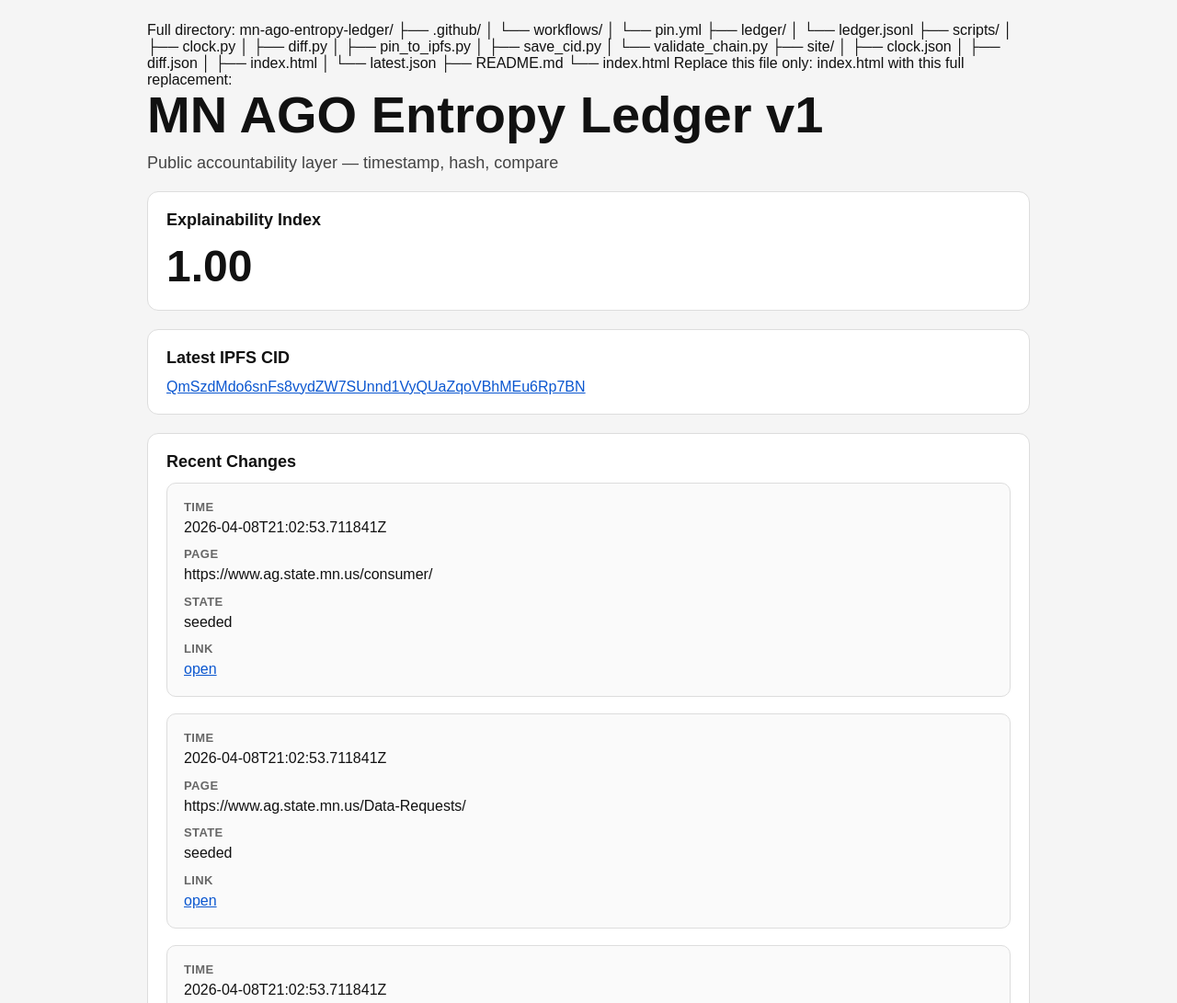
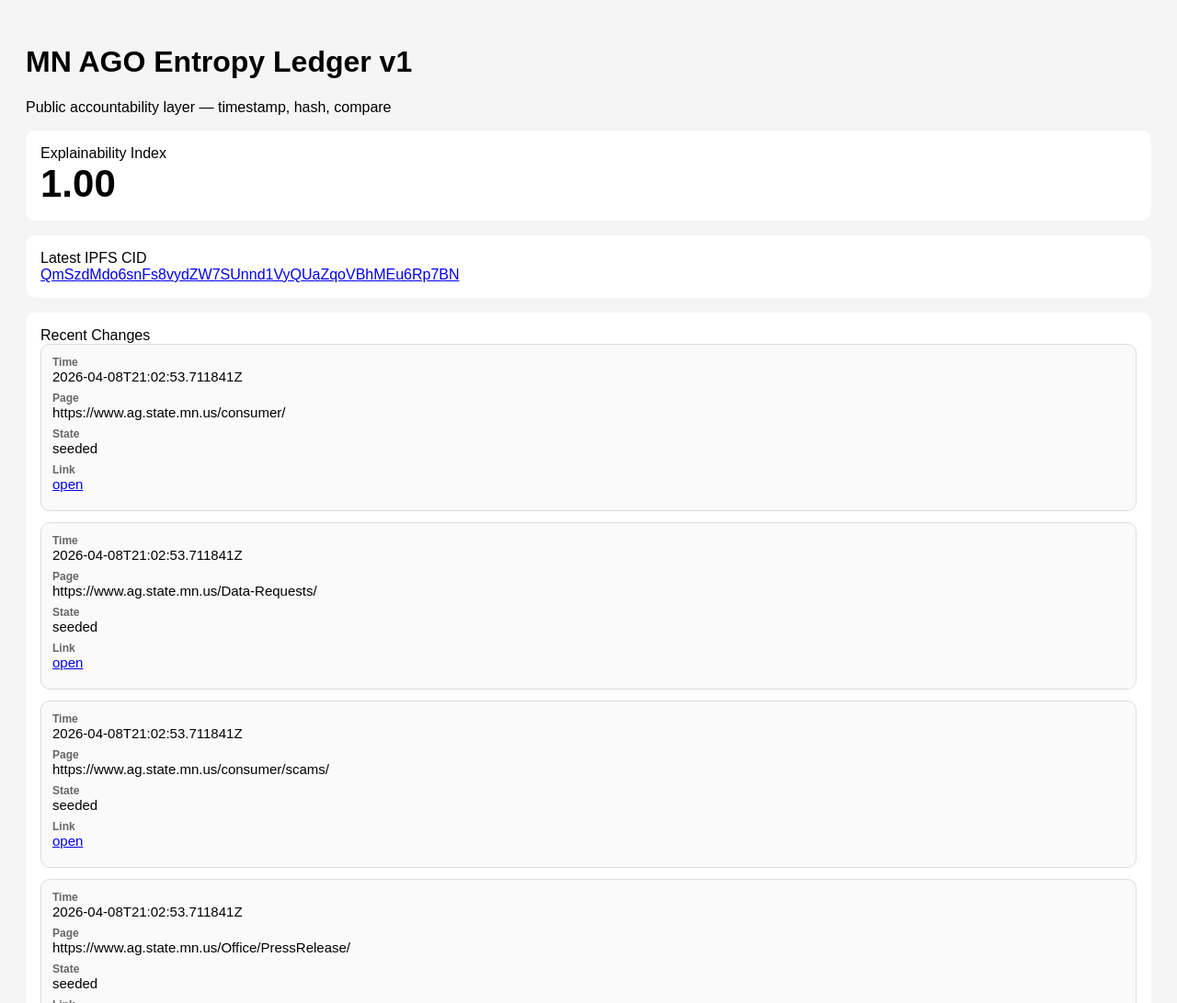
Before and after one commit to jsonwisdom/mn-ago-entropy-ledger, a plain HTML site: page index.html in a window 1280 px wide. Shown: the top 1091 px of the page at 92% size. Drawn offline with Linux system fonts and the light colour scheme.

Commit message:
Update index.html

```diff
--- a/index.html
+++ b/index.html
@@ -1,244 +1,100 @@
-Full directory:
-
-mn-ago-entropy-ledger/
-├── .github/
-│   └── workflows/
-│       └── pin.yml
-├── ledger/
-│   └── ledger.jsonl
-├── scripts/
-│   ├── clock.py
-│   ├── diff.py
-│   ├── pin_to_ipfs.py
-│   ├── save_cid.py
-│   └── validate_chain.py
-├── site/
-│   ├── clock.json
-│   ├── diff.json
-│   ├── index.html
-│   └── latest.json
-├── README.md
-└── index.html
-
-Replace this file only:
-
-index.html
-
-with this full replacement:
-
 <!DOCTYPE html>
 <html lang="en">
 <head>
-  <meta charset="UTF-8" />
-  <meta name="viewport" content="width=device-width, initial-scale=1.0" />
+<meta charset="UTF-8">
+<meta name="viewport" content="width=device-width, initial-scale=1.0">
 <title>MN AGO Entropy Ledger</title>
+
 <style>
-    body {
-      font-family: Arial, sans-serif;
-      margin: 0;
-      padding: 24px;
-      background: #f5f5f5;
-      color: #111;
+body { font-family: Arial; padding:20px; background:#f5f5f5; }
+.card { background:#fff; padding:16px; border-radius:10px; margin:16px 0; }
+.big { font-size:42px; font-weight:bold; }
+a { word-break: break-all; }
+
+.change {
+  border:1px solid #ddd;
+  border-radius:10px;
+  padding:12px;
+  margin-bottom:12px;
+  background:#fafafa;
 }
-
-    h1 {
-      margin: 0 0 12px 0;
-      font-size: 48px;
-      line-height: 1.05;
-      word-break: break-word;
-    }
-
-    p {
-      margin: 0 0 20px 0;
-      font-size: 18px;
-      color: #444;
-    }
-
-    .card {
-      background: white;
-      border: 1px solid #ddd;
-      border-radius: 12px;
-      padding: 20px;
-      margin: 20px 0;
-      overflow: hidden;
-    }
-
-    .label {
-      font-size: 18px;
-      font-weight: 700;
-      margin-bottom: 12px;
-    }
-
-    .big {
-      font-size: 48px;
-      font-weight: 700;
-    }
-
-    .cid-link {
-      word-break: break-all;
-    }
-
-    .muted {
-      color: #666;
-    }
-
-    .error {
-      color: #b00020;
-      font-weight: 700;
-    }
-
-    .changes-list {
-      display: flex;
-      flex-direction: column;
-      gap: 14px;
-    }
-
-    .change-item {
-      border: 1px solid #ddd;
-      border-radius: 10px;
-      padding: 14px;
-      background: #fafafa;
-    }
-
-    .change-row {
-      margin-bottom: 10px;
-      word-break: break-word;
-    }
-
-    .change-row:last-child {
-      margin-bottom: 0;
-    }
-
-    .change-key {
-      font-size: 13px;
-      font-weight: 700;
-      color: #666;
-      text-transform: uppercase;
-      letter-spacing: 0.03em;
-      margin-bottom: 4px;
-    }
-
-    .change-value {
-      font-size: 16px;
-      color: #111;
-      line-height: 1.4;
-      word-break: break-word;
-    }
-
-    a {
-      color: #0b57d0;
-      word-break: break-all;
-    }
-
-    @media (min-width: 768px) {
-      body {
-        max-width: 960px;
-        margin: 0 auto;
-      }
-
-      h1 {
-        font-size: 56px;
-      }
-
-      .changes-list {
-        gap: 18px;
-      }
-
-      .change-item {
-        padding: 18px;
-      }
-    }
+.label { font-size:12px; color:#666; font-weight:bold; }
+.value { font-size:15px; margin-bottom:8px; word-break:break-word; }
 </style>
 </head>
+
 <body>
+
 <h1>MN AGO Entropy Ledger v1</h1>
 <p>Public accountability layer — timestamp, hash, compare</p>
 
 <div class="card">
-    <div class="label">Explainability Index</div>
+<div>Explainability Index</div>
 <div id="score" class="big">0.00</div>
 </div>
 
 <div class="card">
-    <div class="label">Latest IPFS CID</div>
-    <div id="cid" class="muted">Loading...</div>
+<div>Latest IPFS CID</div>
+<div id="cid">Loading...</div>
 </div>
 
 <div class="card">
-    <div class="label">Recent Changes</div>
-    <div id="rows" class="changes-list"></div>
+<div>Recent Changes</div>
+<div id="rows"></div>
 </div>
 
 <script>
-    async function loadSite() {
-      const scoreEl = document.getElementById("score");
-      const cidEl = document.getElementById("cid");
-      const rowsEl = document.getElementById("rows");
+async function run() {
+  try {
 
-      try {
-        const diffRes = await fetch("./site/diff.json", { cache: "no-store" });
-        if (!diffRes.ok) {
-          throw new Error("diff.json not found");
-        }
+    const diff = await fetch("./site/diff.json?x=" + Date.now());
+    const data = await diff.json();
+    const rows = data.data || [];
 
-        const diffObj = await diffRes.json();
-        const rows = Array.isArray(diffObj.data) ? diffObj.data : [];
+    document.getElementById("score").innerText = (rows.length / 4).toFixed(2);
 
-        scoreEl.textContent = (rows.length / 4).toFixed(2);
+    const container = document.getElementById("rows");
+    container.innerHTML = "";
 
-        rowsEl.innerHTML = "";
+    rows.forEach(r => {
+      const url = r.source_url || r.url || "";
 
-        for (const row of rows) {
-          const url = row.source_url || row.url || "";
-          const state = row.state || "";
-          const time = row.time || "";
+      const div = document.createElement("div");
+      div.className = "change";
 
-          const item = document.createElement("div");
-          item.className = "change-item";
-          item.innerHTML = `
-            <div class="change-row">
-              <div class="change-key">Time</div>
-              <div class="change-value">${time}</div>
-            </div>
-            <div class="change-row">
-              <div class="change-key">Page</div>
-              <div class="change-value">${url}</div>
-            </div>
-            <div class="change-row">
-              <div class="change-key">State</div>
-              <div class="change-value">${state}</div>
-            </div>
-            <div class="change-row">
-              <div class="change-key">Link</div>
-              <div class="change-value">
-                <a href="${url || "#"}" target="_blank" rel="noopener noreferrer">open</a>
-              </div>
+      div.innerHTML = `
+        <div class="label">Time</div>
+        <div class="value">${r.time || ""}</div>
+
+        <div class="label">Page</div>
+        <div class="value">${url}</div>
+
+        <div class="label">State</div>
+        <div class="value">${r.state || ""}</div>
+
+        <div class="label">Link</div>
+        <div class="value">
+          <a href="${url}" target="_blank">open</a>
         </div>
       `;
-          rowsEl.appendChild(item);
-        }
 
-        const latestRes = await fetch("./site/latest.json", { cache: "no-store" });
-        if (!latestRes.ok) {
-          throw new Error("latest.json not found");
-        }
+      container.appendChild(div);
+    });
 
-        const latestObj = await latestRes.json();
-        const cid = latestObj.cid || "";
+    const latest = await fetch("./site/latest.json?x=" + Date.now());
+    const latestData = await latest.json();
+    const cid = latestData.cid || "";
 
-        if (cid) {
-          cidEl.innerHTML = `<a class="cid-link" href="https://ipfs.io/ipfs/${cid}" target="_blank" rel="noopener noreferrer">${cid}</a>`;
-        } else {
-          cidEl.textContent = "No CID found";
-        }
-      } catch (err) {
-        scoreEl.textContent = "0.00";
-        cidEl.innerHTML = `<span class="error">Failed to load site data</span>`;
-        rowsEl.innerHTML = `<div class="error">Failed to load recent changes</div>`;
+    document.getElementById("cid").innerHTML =
+      `<a href="https://ipfs.io/ipfs/${cid}" target="_blank">${cid}</a>`;
+
+  } catch (e) {
+    document.getElementById("cid").innerText = "FAILED";
   }
 }
 
-    loadSite();
+run();
 </script>
+
 </body>
 </html>
```
Lines whose indentation alone changed are shown as unchanged.
